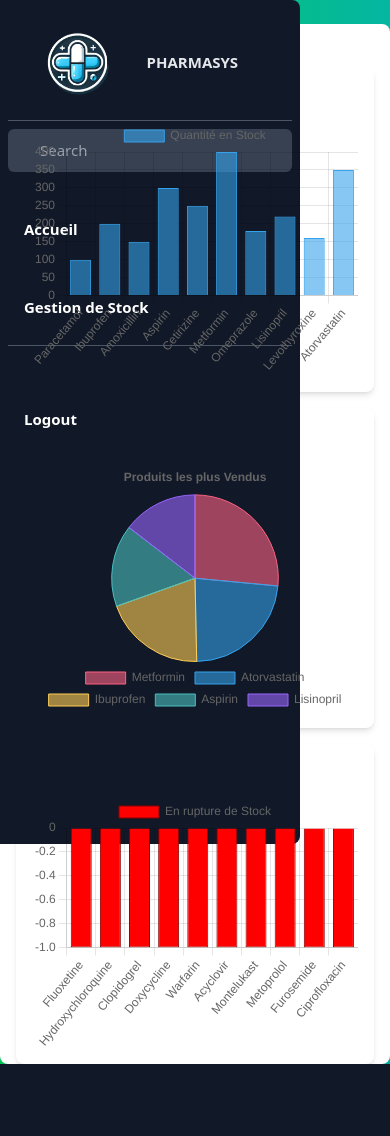
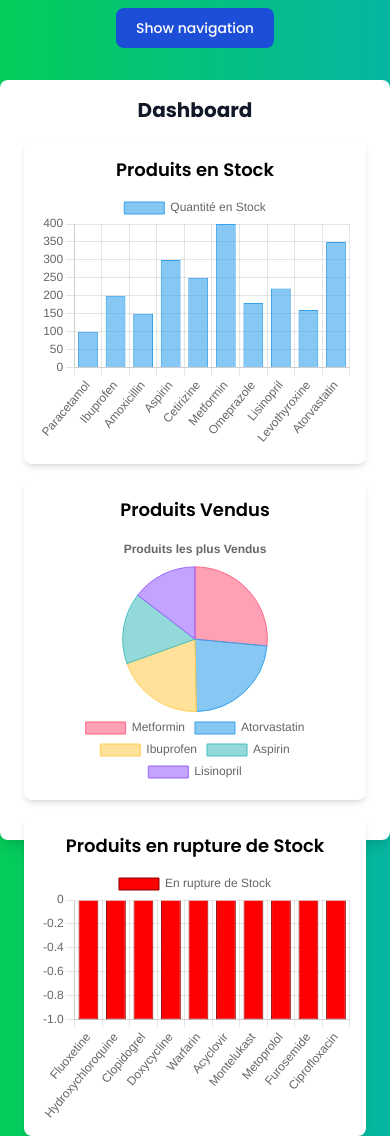
Before and after one commit to BigFootLime/B1, a PHP site: page /accueil.php in a window 390 px wide. Before the commit the page ends 1064 px from the top, so only its background shows below. Run offline with PHP 8.4, Linux system fonts and the light colour scheme; data comes from the database, SQL or seed files in the repository; some libraries are stand-ins or nearby versions.

Commit message:
Modify accuueil with new sidebar and gestion products trable

```diff
--- a/src/accueil.php
+++ b/src/accueil.php
@@ -6,70 +6,74 @@
     <title>Dashboard</title>
     <link href="https://cdn.jsdelivr.net/npm/tailwindcss@2.2.19/dist/tailwind.min.css" rel="stylesheet">
     <script src="https://cdn.tailwindcss.com"></script>
+    <link href="https://fonts.googleapis.com/css2?family=Poppins:wght@400;500;600;700&display=swap" rel="stylesheet">
     <script src="https://cdn.jsdelivr.net/npm/chart.js"></script>
 </head>
+<style>
+        body {
+            font-family: 'Poppins', sans-serif;
+        }
+        .sidebar {
+            z-index: 100;
+        }
+    </style>
  <!-- **************************************************SIDEBAR*********************************************************************** -->
-<body class="bg-gradient-to-r from-[#04CD59] to-[#05B6A1]">
+<body class="bg-gradient-to-r from-[#04CD59] to-[#05B6A1] overflow-hidden font-poppins">
+<div class="text-center py-2 font-poppins">
+        <button id="drawer-button" class="text-white bg-blue-700 hover:bg-blue-800 focus:ring-4 focus:ring-blue-300 font-medium rounded-lg text-sm px-5 py-2.5 dark:bg-blue-600 dark:hover:bg-blue-700 focus:outline-none dark:focus:ring-blue-800">
+            Show navigation
+        </button>
+    </div>
+<div id="drawer-navigation" class="fixed top-0 left-0 z-40 h-screen p-4 overflow-y-auto transition-transform -translate-x-full bg-slate-900 w-64 dark:bg-gray-800" tabindex="-1" aria-labelledby="drawer-navigation-label">
+        <h5 id="drawer-navigation-label" class="text-base font-semibold text-gray-400 uppercase dark:text-gray-400">Menu</h5>
+        <button id="close-drawer" type="button" aria-controls="drawer-navigation" class="text-gray-400 bg-transparent hover:bg-gray-200 hover:text-gray-900 rounded-lg text-sm w-8 h-8 absolute top-2.5 end-2.5 inline-flex items-center justify-center dark:hover:bg-gray-600 dark:hover:text-white">
+            <svg class="w-3 h-3" aria-hidden="true" xmlns="http://www.w3.org/2000/svg" fill="none" viewBox="0 0 14 14">
+                <path stroke="currentColor" stroke-linecap="round" stroke-linejoin="round" stroke-width="2" d="m1 1 6 6m0 0 6 6M7 7l6-6M7 7l-6 6"/>
+            </svg>
+            <span class="sr-only">Close menu</span>
+        </button>
+        <div class="py-4 overflow-y-auto">
+            <ul class="space-y-2 font-medium">
+                <li>
+                    <a href="./accueil.php" class="flex items-center p-2 text-gray-100 rounded-lg dark:text-white hover:text-gray-500 hover:bg-gray-100 dark:hover:bg-gray-700 group">
+                        <svg class="w-5 h-5 text-gray-500 transition duration-75 dark:text-gray-400 group-hover:text-gray-900 dark:group-hover:text-white" aria-hidden="true" xmlns="http://www.w3.org/2000/svg" fill="currentColor" viewBox="0 0 22 21">
+                            <path d="M16.975 11H10V4.025a1 1 0 0 0-1.066-.998 8.5 8.5 0 1 0 9.039 9.039.999.999 0 0 0-1-1.066h.002Z"/>
+                            <path d="M12.5 0c-.157 0-.311.01-.565.027A1 1 0 0 0 11 1.02V10h8.975a1 1 0 0 0 1-.935c.013-.188.028-.374.028-.565A8.51 8.51 0 0 0 12.5 0Z"/>
+                        </svg>
+                        <span class="ms-3">Dashboard</span>
+                    </a>
+                </li>
+                <li>
+                    <a href="./gestionproduits.php" class="flex items-center p-2 text-gray-100 rounded-lg dark:text-white hover:text-gray-500 hover:bg-gray-100 dark:hover:bg-gray-700 group">
+                        <svg class="flex-shrink-0 w-5 h-5 text-gray-500 transition duration-75 dark:text-gray-400 group-hover:text-gray-900 dark:group-hover:text-white" aria-hidden="true" xmlns="http://www.w3.org/2000/svg" fill="currentColor" viewBox="0 0 18 18">
+                            <path d="M6.143 0H1.857A1.857 1.857 0 0 0 0 1.857v4.286C0 7.169.831 8 1.857 8h4.286A1.857 1.857 0 0 0 8 6.143V1.857A1.857 1.857 0 0 0 6.143 0Zm10 0h-4.286A1.857 1.857 0 0 0 10 1.857v4.286C10 7.169 10.831 8 11.857 8h4.286A1.857 1.857 0 0 0 18 6.143V1.857A1.857 1.857 0 0 0 16.143 0Zm-10 10H1.857A1.857 1.857 0 0 0 0 11.857v4.286C0 17.169.831 18 1.857 18h4.286A1.857 1.857 0 0 0 8 16.143v-4.286A1.857 1.857 0 0 0 6.143 10Zm10 0h-4.286A1.857 1.857 0 0 0 10 11.857v4.286c0 1.026.831 1.857 1.857 1.857h4.286A1.857 1.857 0 0 0 18 16.143v-4.286A1.857 1.857 0 0 0 16.143 10Z"/>
+                        </svg>
+                        <span class="flex-1 ms-3 whitespace-nowrap">Product Management</span>
 
-<span
-      class="absolute text-white text-4xl top-5 left-4 cursor-pointer"
-      onclick="openSidebar()"
-    >
-      <i class="bi bi-filter-left px-2 bg-gray-900 rounded-md"></i>
-    </span>
-    <div
-      class="sidebar fixed top-0 bottom-0 lg:left-0 p-2 w-[300px] overflow-y-auto text-center bg-gray-900 rounded-r-lg"
-    >
-      <div class="text-gray-100 text-xl">
-        <div class="p-2.5 mt-1 flex items-center">
-          <img src="../src/assets/LOGOPHARMASYS.png "class=" h-20 w-30 bi bi-app-indicator px-2 py-1 rounded-md "></img>
-          <h1 class="font-bold text-gray-200 text-[15px] font-poppins ml-3">PHARMASYS</h1>
-          <i
-            class="bi bi-x cursor-pointer ml-28 lg:hidden"
-            onclick="openSidebar()"
-          ></i>
+                    </a>
+                </li>
+
+                <li>
+                    <a href="./login.php" class="flex items-center p-2 text-gray-100 rounded-lg dark:text-white hover:text-gray-500 hover:bg-gray-100 dark:hover:bg-gray-700 group">
+                        <svg class="flex-shrink-0 w-5 h-5 text-gray-500 transition duration-75 dark:text-gray-400 group-hover:text-gray-900 dark:group-hover:text-white" aria-hidden="true" xmlns="http://www.w3.org/2000/svg" fill="none" viewBox="0 0 18 16">
+                            <path stroke="currentColor" stroke-linecap="round" stroke-linejoin="round" stroke-width="2" d="M1 8h11m0 0L8 4m4 4-4 4m4-11h3a2 2 0 0 1 2 2v10a2 2 0 0 1-2 2h-3"/>
+                        </svg>
+                        <span class="flex-1 ms-3 whitespace-nowrap">Logout</span>
+                    </a>
+                </li>
+
+            </ul>
         </div>
-        <div class="my-2 bg-gray-600 h-[1px]"></div>
-      </div>
-      <div
-        class="p-2.5 flex items-center rounded-md px-4 duration-300 cursor-pointer bg-gray-700 text-white"
-      >
-        <i class="bi bi-search text-sm"></i>
-        <input
-          type="text"
-          placeholder="Search"
-          class="text-[15px] ml-4 w-full bg-transparent focus:outline-none"
-        />
-      </div>
-        <a href="./accueil.php" id="accueilButton" class="text-[15px] ml-4 text-gray-200 font-bold">
-        <div
-        class="p-2.5 mt-3 flex items-center rounded-md px-4 duration-300 cursor-pointer hover:bg-[#05B6A1] text-white">Accueil
-      </div>
-    </a>
-    <a href="./gestionproduits.php" id="accueilButton" class="text-[15px] ml-4 text-gray-200 font-bold">
-        <div
-        class="p-2.5 mt-3 flex items-center rounded-md px-4 duration-300 cursor-pointer hover:bg-[#05B6A1] text-white">Gestion de Stock
-      </div>
-    </a>
-      <div class="my-4 bg-gray-600 h-[1px]"></div>
-      <a href="./accueil.php" id="accueilButton" class="text-[15px] ml-4 text-gray-200 font-bold">
-        <div
-        class="p-2.5 mt-3 flex items-center rounded-md px-4 duration-300 cursor-pointer hover:bg-[#05B6A1] text-white">Logout
-      </div>
-    </a>
-
     </div>
 
-    <script type="text/javascript">
-      function dropdown() {
-        document.querySelector("#submenu").classList.toggle("hidden");
-        document.querySelector("#arrow").classList.toggle("rotate-0");
-      }
-      dropdown();
+    <script>
+        document.getElementById('drawer-button').addEventListener('click', function() {
+            document.getElementById('drawer-navigation').classList.toggle('-translate-x-full');
+        });
 
-      function openSidebar() {
-        document.querySelector(".sidebar").classList.toggle("hidden");
-      }
+        document.getElementById('close-drawer').addEventListener('click', function() {
+            document.getElementById('drawer-navigation').classList.add('-translate-x-full');
+        });
     </script>
      <!-- **************************************************SIDEBAR END*********************************************************************** -->
      <!-- **************************************************RECUPERATION DONNEES*********************************************************************** -->
@@ -104,23 +108,23 @@
     ?>
      <!-- **************************************************END RECUPERATION DONNEES*********************************************************************** -->
   <!-- **************************************************TABLEAU 1*********************************************************************** -->
-  <div class="container mx-auto px-4 lg:px-8 xl:ml-80 bg-white rounded-lg shadow-lg mt-6">
-    <h1 class="text-xl md:text-2xl font-bold mb-4 text-gray-900">Dashboard</h1>
+  <div class="container mx-auto px-6 bg-white rounded-lg shadow-lg mt-6 h-[90vh] font-poppins">
+    <h1 class="text-xl md:text-2xl font-bold mb-4 pt-4 text-gray-900 text-center">Dashboard</h1>
     <div class="grid grid-cols-1 md:grid-cols-2 gap-4 md:gap-6">
-        <div class="bg-white p-4 rounded-lg shadow-md max-h-screen md:row-span-2">
-            <h2 class="text-lg md:text-xl font-semibold mb-2">Produits en Stock</h2>
-            <div class="relative h-64 md:h-[80vh]">
+        <div class="bg-white p-4 rounded-lg shadow-md max-h-full md:row-span-2">
+            <h2 class="text-lg md:text-xl font-semibold mb-2 text-center">Produits en Stock</h2>
+            <div class="relative h-64 md:h-[70vh]">
                 <canvas id="inStockChart" class="w-full h-full"></canvas>
             </div>
         </div>
         <div class="bg-white p-4 rounded-lg shadow-md max-h-80">
-            <h2 class="text-lg md:text-xl font-semibold mb-2">Produits Vendus</h2>
+            <h2 class="text-lg md:text-xl font-semibold mb-2 text-center">Produits Vendus</h2>
             <div class="relative h-64">
                 <canvas id="mostSoldChart" class="w-full h-full"></canvas>
             </div>
         </div>
         <div class="bg-white p-4 rounded-lg shadow-md max-h-80">
-            <h2 class="text-lg md:text-xl font-semibold mb-2">Produits en rupture de Stock</h2>
+            <h2 class="text-lg md:text-xl font-semibold mb-2 text-center">Produits en rupture de Stock</h2>
             <div class="relative h-64">
                 <canvas id="noStockChart" class="w-full h-full"></canvas>
             </div>
--- a/src/login.php
+++ b/src/login.php
@@ -14,7 +14,7 @@ $options = [
     PDO::ATTR_EMULATE_PREPARES   => false,
 ];
 
-$error = ''; // initialise la variable
+$error = '';
 
 try {
     if ($_SERVER['REQUEST_METHOD'] == 'POST' && !empty($_POST)) {
```
Also changed, not shown: src/gestionproduits.php (+138 -201 lines).
